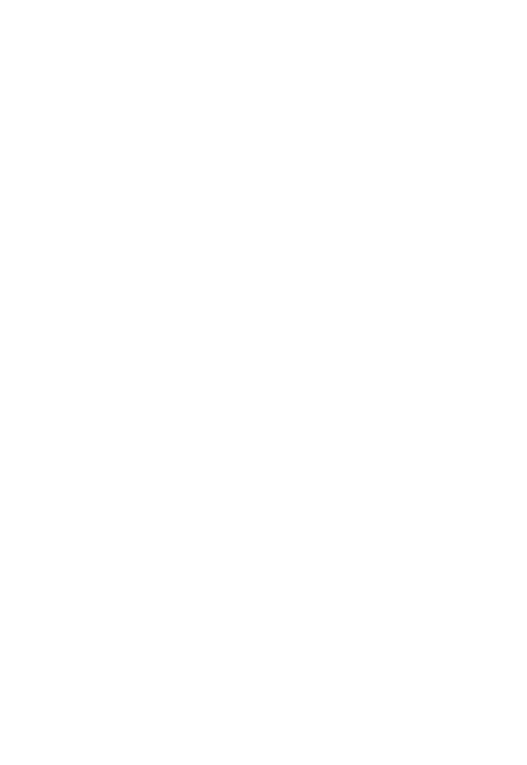
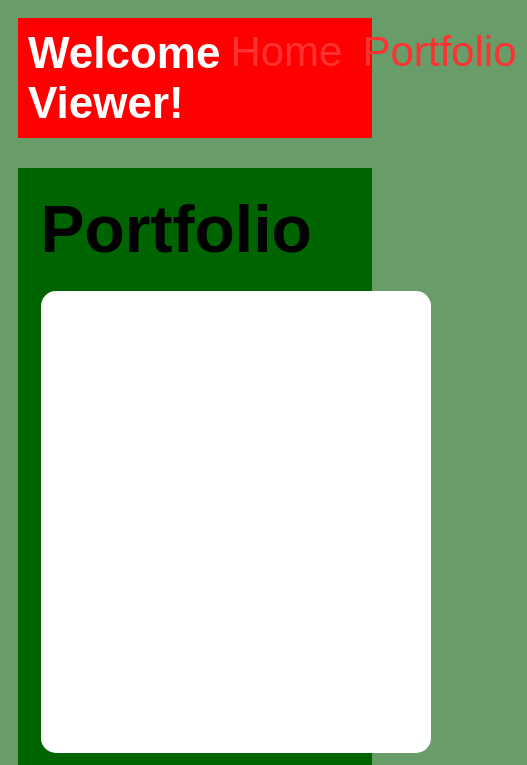
Before and after one commit to TrentonJefferson12/TrentonJefferson12.github.io, a plain HTML site: page portfolio.html in a window 390 px wide. Shown: the top 765 px of the page, 527 px wide, since content can reach past the window. Drawn offline with Linux system fonts and the light colour scheme.

Commit message:
add portfolio page to website

```diff
--- a/portfolio.html
+++ b/portfolio.html
@@ -0,0 +1,43 @@
+<!DOCTYPE html>
+<html>
+  <head>
+    <title>Welcome Viewer!</title>
+    <link rel="stylesheet"
+    href="style.css" />
+  </head>
+
+  <body>
+    <!-- All content goes here -->
+    <div id="all-contents">
+<nav>
+    <h1>Welcome Viewer!</h1>
+    <ul id="nav-ul">
+      <li class="nav-li">
+      <a href="index.html">Home</a>
+    </li>
+    <li class="nav-li">
+      <a href="portfolio.html">Portfolio</a>
+    </li>
+  </ul>
+</nav>
+
+      <main>
+        <div class="content">
+          <h1>Portfolio</h1>
+          <ul id="portfolio">
+         <li>
+           <a href="fsd-projects/platformer/">Platformer: A cannon-dodging adventure game for Halleb0t</a>
+
+         </li>
+         <li>
+          <a href="fsd-projects/bouncing-box/">Bouncing Box: A fun introduction to web game development</a>
+         </li>
+         <li>
+           <a href="fsd-projects/circularity/">circularity: A poetic motion experiment with circles</a>
+         </li>
+          </ul>
+        </div>
+      </main>
+    </div>
+  </body>
+</html>
--- a/style.css
+++ b/style.css
@@ -68,3 +68,76 @@ h2,
 h3 {
   margin: 0pc;
 }
+/* Portfolio styles */
+.content h1 {
+  color: black;
+}
+
+#portfolio {
+  list-style-type: none;
+  padding-left: 0;
+}
+
+#portfolio li {
+  background: white;
+  padding: 10px;
+  border-radius: 10px;
+  margin-bottom: 10px;
+}
+
+#portfolio li:hover {
+  background: black;
+}
+
+#portfolio a {
+  text-decoration: underline;
+  color: white;
+}
+/* responsive web design */
+@media screen and (min-width: 120px) and (max-width: 1080px) {
+  main {
+    height: 100ch;
+    zoom: 1.5;
+    display: grid;
+  }
+
+  h1 {
+    font-size: 44px;
+  }
+
+  h2 {
+    font-size: 42px;
+  }
+
+  h3 {
+    font-size: 36px;
+  }
+
+  #all-contents {
+    height: 100ch;
+    margin: none;
+  }
+
+  a {
+    font-size: 42px;
+  }
+
+  .sidebar {
+    margin-right: 0px;
+    justify-content: center;
+    align-items: center;
+  }
+  .sidebar-img {
+    width: 100%;
+  }
+
+  p,
+  li {
+    font-size: 24px;
+  }
+
+  .content {
+    align-content: center;
+    justify-content: center;
+  }
+}
```
